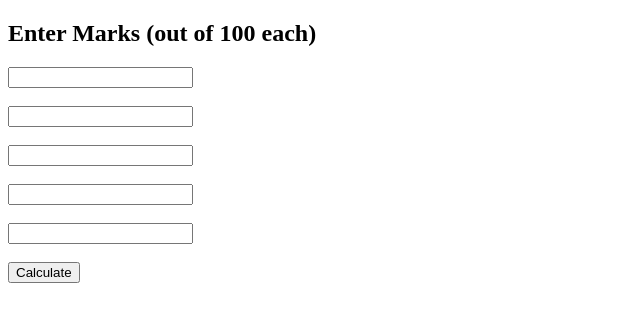
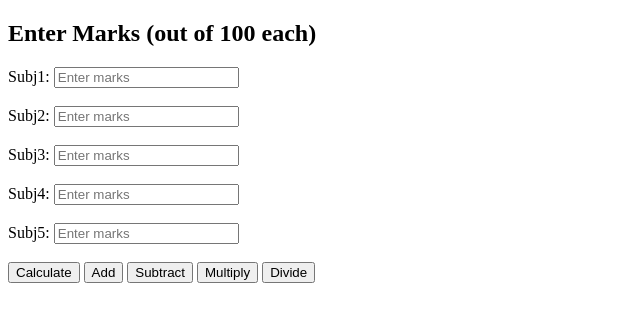
Before and after one commit to BiswashDeGea/Biswas-Mobileprg, a plain HTML site: page week-2/result.html in a window 1280 px wide. Shown: the whole page, without its empty margins (0-640 px from the left). Drawn offline with Linux system fonts and the light colour scheme.

Commit message:
Updated resultcalc

```diff
--- a/week-2/result.html
+++ b/week-2/result.html
@@ -6,12 +6,27 @@
 <body>
 
     <h2>Enter Marks (out of 100 each)</h2>
-    <input type="number" id="sub1"><br><br>
-    <input type="number" id ="sub2"><br><br>
-    <input type="number" id="sub3"><br><br>
-    <input type="number" id ="sub4"><br><br>
-    <input type="number" id="sub5"><br><br>
-<button onclick="calculateResult()">Calculate</button>
+
+    <label for="sub1">Subj1: </label>
+    <input type="number" id="sub1" placeholder="Enter marks"><br><br>
+
+    <label for="sub2">Subj2: </label>
+    <input type="number" id="sub2" placeholder="Enter marks"><br><br>
+
+    <label for="sub3">Subj3: </label>
+    <input type="number" id="sub3" placeholder="Enter marks"><br><br>
+
+    <label for="sub4">Subj4: </label>
+    <input type="number" id="sub4" placeholder="Enter marks"><br><br>
+
+    <label for="sub5">Subj5: </label>
+    <input type="number" id="sub5" placeholder="Enter marks"><br><br>
+
+    <button onclick="calculateResult()">Calculate</button>
+    <button onclick="calculate('add')">Add</button>
+    <button onclick="calculate('sub')">Subtract</button>
+    <button onclick="calculate('mul')">Multiply</button>
+    <button onclick="calculate('div')">Divide</button>
 
     <h3 id="result"></h3>
 
--- a/week-2/resultscript.js
+++ b/week-2/resultscript.js
@@ -1,4 +1,4 @@
- function calculateResult() {
+function calculate(operation) {
 
     let m1 = Number(document.getElementById("sub1").value);
     let m2 = Number(document.getElementById("sub2").value);
@@ -6,32 +6,24 @@
     let m4 = Number(document.getElementById("sub4").value);
     let m5 = Number(document.getElementById("sub5").value);
 
+    let result;
+    let label;
 
-            let total = m1 + m2 + m3 + m4 + m5;
-
-
-            let division = "";
-
-            if (total >= 600) {
-                division = "Distinction";
-            } else if (total >= 450) {
-                division = "First Division";
-            } else if (total >= 350) {
-                division = "Second Division";
-            } else if (total >= 250) {
-                division = "Third Division";
-            } else {
-                division = "Fail";
+    if (operation === "add") {
+        result = m1 + m2 + m3 + m4 + m5;
+        label = "Sum";
+    } else if (operation === "sub") {
+        result = m1 - m2 - m3 - m4 - m5;
+        label = "Difference";
+    } else if (operation === "mul") {
+        result = m1 * m2 * m3 * m4 * m5;
+        label = "Product";
+    } else if (operation === "div") {
+        result = m1 / m2 / m3 / m4 / m5;
+        label = "Division Result";
     }
 
-
     let resultBox = document.getElementById("result");
-            resultBox.innerHTML = "Total Marks: " + total + " | Result: " + division;
-
-
-            if (division === "Fail") {
-                resultBox.style.color = "red";
-            } else {
-                resultBox.style.color = "green";
+    resultBox.innerHTML = label + ": " + result;
+    resultBox.style.color = "blue";
 }
-        }
```
Also changed, not shown: week-2/index.html (+1 -0 lines). Lines whose indentation alone changed are shown as unchanged.
